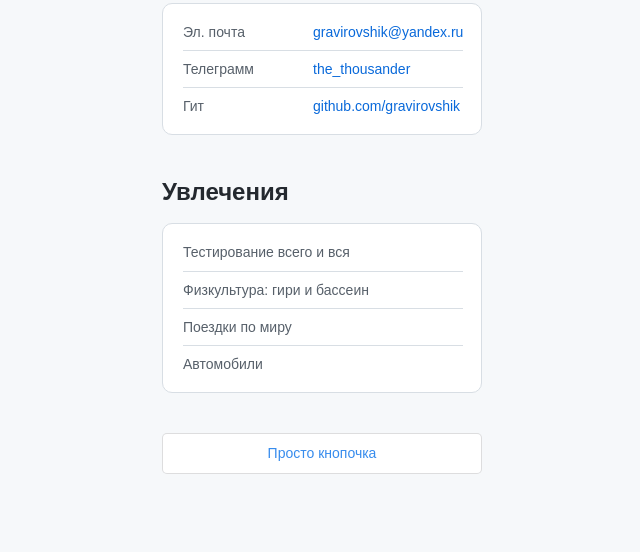
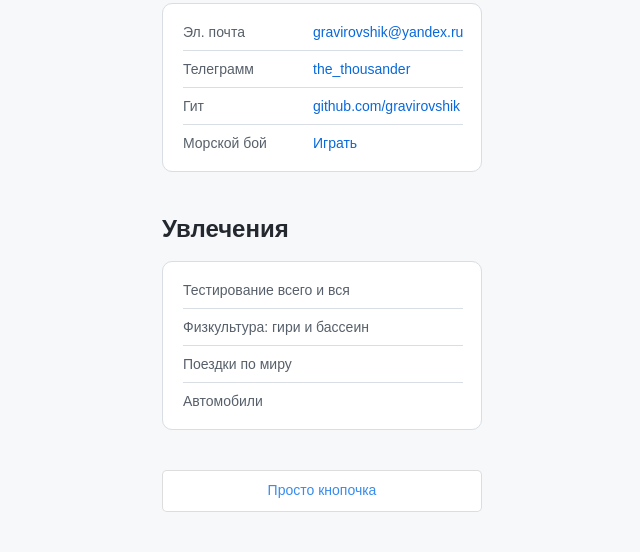
Before and after one commit to gravirovshik/gravirovshik.github.io, a plain HTML site: page index.html in a window 1280 px wide. Shown: the part 560-1112 px from the top of the page, without its empty margins (318-958 px from the left). Before the commit the page ends 1074 px from the top, so only its background shows below. Drawn offline with Linux system fonts and the light colour scheme.

Commit message:
add page game

```diff
--- a/index.html
+++ b/index.html
@@ -36,6 +36,11 @@
             <p class="links__title">Гит</p>
             <a class="linsk__link" href="https://github.com/gravirovshik">github.com/gravirovshik</a>
           </li>
+        </li>
+        <li class="links__link">
+        <p class="links__title">Морской бой</p>
+        <a class="linsk__link" href="/game.html">Играть</a>
+      </li>
         </ul>
       </section>
       <section class="links">
```
Also changed, not shown: game.html (added, +12 -0 lines), game.js (added).
